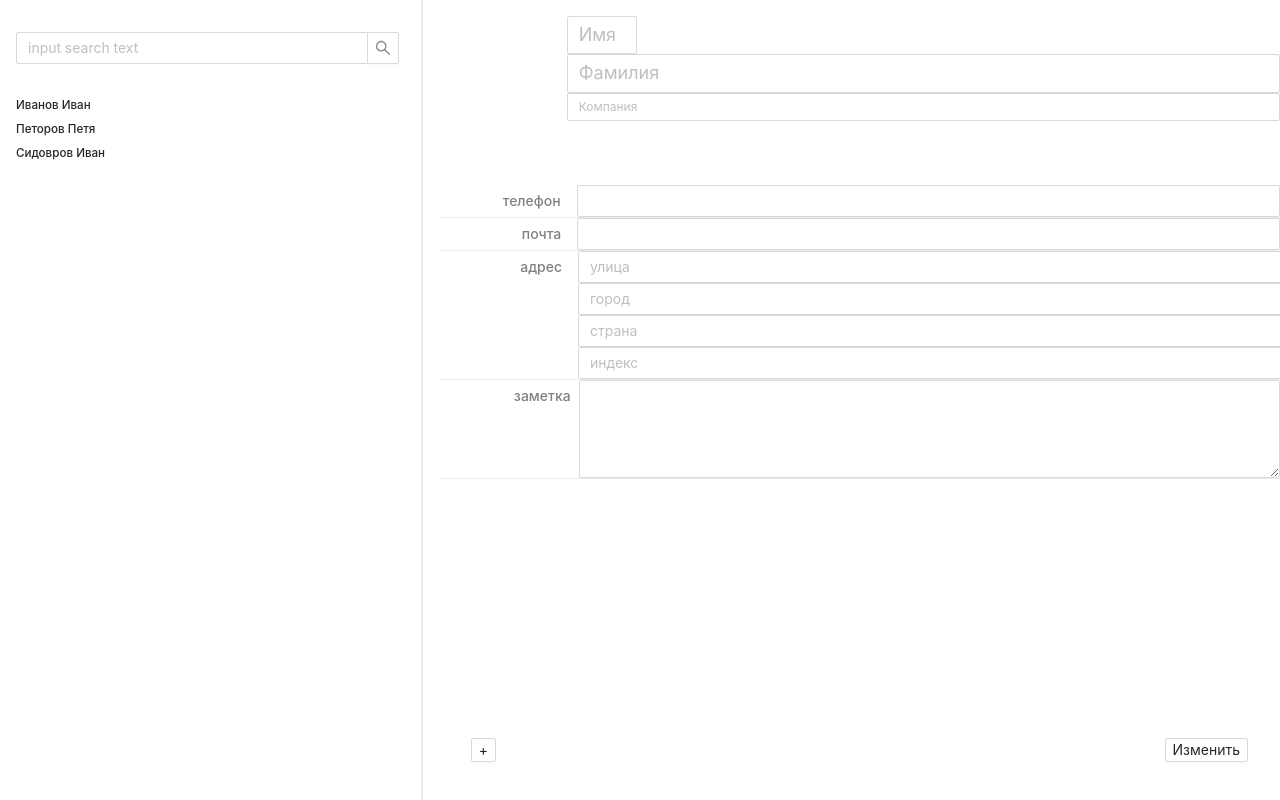
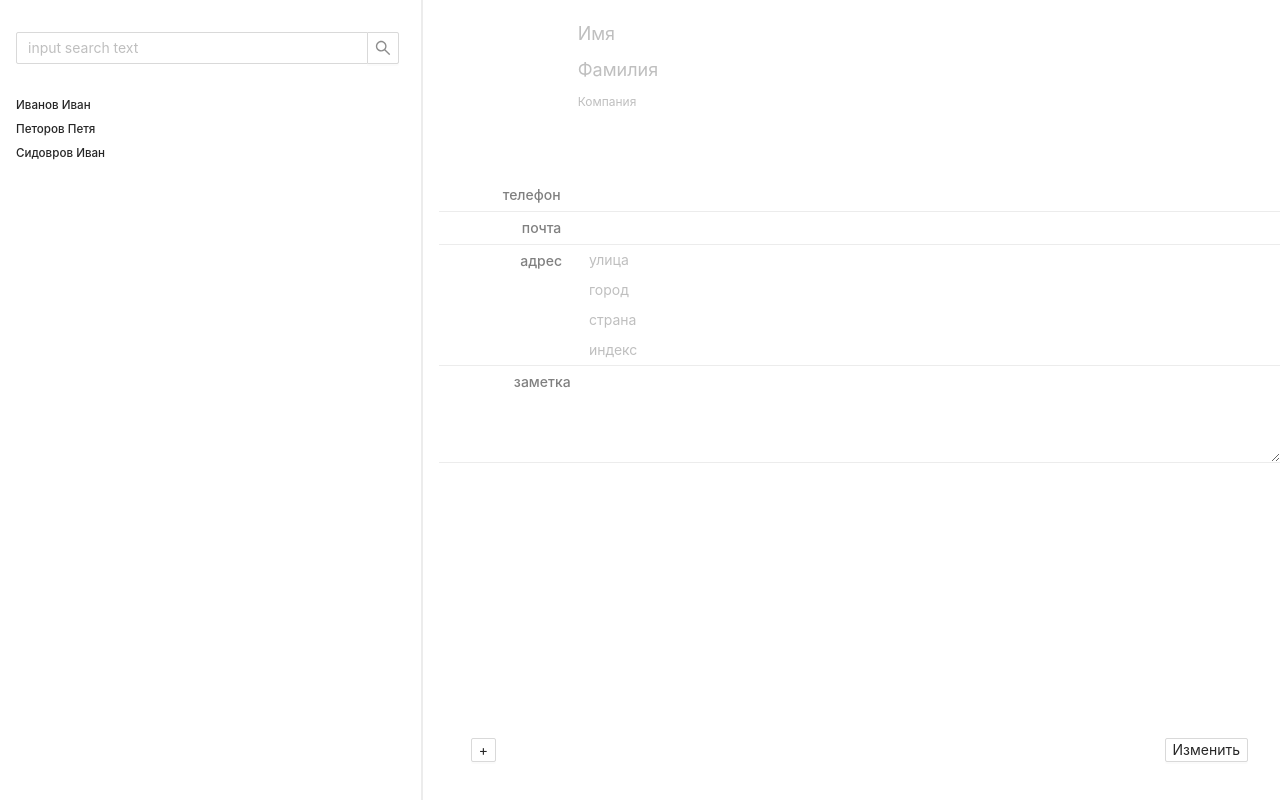
Before and after one commit to Kasmasov/contacts, a React (Create React App) app: page / in a window 1280 px wide. Built offline with nearby package versions, Linux system fonts and the light colour scheme.

Commit message:
add border to all component to Card page

```diff
--- a/src/component/ContactCard.tsx
+++ b/src/component/ContactCard.tsx
@@ -1,61 +1,123 @@
 import React, { FC, useCallback, useState } from 'react';
 import { Button, Input } from 'antd'
 import './ContactForm.css'
-import { RecordWithTtl } from 'dns';
 
 export const ContactCard: FC = () => {
 
   const {TextArea} = Input;
 
-  const [bordered, setBordered] = useState<boolean>(true);
   const [firstName, setFirstName] = useState<string>('');
+  const [borderFirstName, setBorderedFirstName] = useState<boolean>(false);
   const [lastName, setLastName] = useState<string>('');
+  const [borderLastName, setBorderLasName] = useState<boolean>(false);
   const [company, setCompany] = useState<string>('');
+  const [borderCompany, setBorderCompany] = useState<boolean>(false);
   const [phone, setPhone] = useState<string>('');
-  const [email, setEmail] = useState<string>('')
-  const [street, setStreet] = useState<string>('')
-  const [city, setCity] = useState<string>('')
-  const [country, setCountry] = useState<string>('')
-  const [zipcode, setZipCode] = useState<string>('')
-  const [note, setNote] = useState<string>('')
+  const [borderPhone, setBorderPhone] = useState<boolean>(false);
+  const [email, setEmail] = useState<string>('');
+  const [borderEmail, setBorderEmail] = useState<boolean>(false);
+  const [street, setStreet] = useState<string>('');
+  const [borderStreet, setBorderStreet] = useState<boolean>(false);
+  const [city, setCity] = useState<string>('');
+  const [borderCity, setBorderCity] = useState<boolean>(false);
+  const [country, setCountry] = useState<string>('');
+  const [borderCountry, setBorderCountry] = useState<boolean>(false)
+  const [zipcode, setZipCode] = useState<string>('');
+  const [borderZipcode, setBorderZipcode] = useState<boolean>(false)
+  const [note, setNote] = useState<string>('');
+  const [borderNote, setBorderNote] = useState<boolean>(false)
 
 
   const handleChangeFirstName = useCallback((value:string): void => {
-    setFirstName(value)
+    setFirstName(value);
   },[setFirstName]);
   const handleChangeLastName = useCallback((value:string):void => {
     setLastName(value)
   },[setLastName]);
   const handleChangeCompany = useCallback((value:string): void => {
-    setCompany(value)
+    setCompany(value);
   },[setCompany])
   const handleChangePhone = useCallback((value:string): void => {
-    setPhone(value)
+    setPhone(value);
   },[setPhone])
   const handleChangeEmail = useCallback((value:string): void => {
-    setEmail(value)
+    setEmail(value);
   },[setEmail])
   const handleChangeStreet = useCallback((value:string): void => {
-    setStreet(value)
+    setStreet(value);
   },[setStreet])
   const handleChangeCity = useCallback((value:string): void => {
-    setCity(value)
+    setCity(value);
   },[setCity])
   const handleChangeCountry = useCallback((value:string): void => {
-    setCountry(value)
+    setCountry(value);
   },[setCountry])
   const handleChangeZipcode = useCallback((value: string): void => {
-    setZipCode(value)
+    setZipCode(value);
   }, [setZipCode])
   const handleChangeNote = useCallback((value:string): void => {
-    setNote(value)
+    setNote(value);
   },[setNote])
-  const isBordered = useCallback((target: EventTarget): void => {
-    console.log(target)
-  },[])
-  const notBordered = useCallback((): void => {
-    setBordered(false)
-  },[])
+  const addBorderFirstName = useCallback((): void => {
+    setBorderedFirstName(true);
+  },[setBorderedFirstName])
+  const deleteBorderFirstName = useCallback((): void => {
+    setBorderedFirstName(false);
+  },[setBorderedFirstName])
+  const addBorderLastName = useCallback(():void => {
+    setBorderLasName(true);
+  },[setBorderLasName])
+  const deleteBorderLastName = useCallback(():void => {
+    setBorderLasName(false);
+  }, [])
+  const addBorderCompany = useCallback((): void => {
+    setBorderCompany(true);
+  },[setBorderCompany])
+  const deleteBorderCompany = useCallback((): void => {
+    setBorderCompany(false);
+  },[setBorderCompany])
+  const addBorderPhone = useCallback((): void => {
+    setBorderPhone(true);
+  },[setBorderPhone])
+  const deleteBorderPhone = useCallback(():void => {
+    setBorderPhone(false);
+  },[setBorderPhone])
+  const addBorderEmail = useCallback((): void => {
+    setBorderEmail(true);
+  },[setBorderEmail])
+  const deleteBorderEmail = useCallback((): void => {
+    setBorderEmail(false);
+  },[setBorderEmail])
+  const addBorderStreet = useCallback((): void => {
+    setBorderStreet(true);
+  },[setBorderStreet])
+  const deleteBorderStreet = useCallback((): void => {
+    setBorderStreet(false);
+  },[setBorderStreet])
+  const addBorderCity = useCallback((): void => {
+    setBorderCity(true);
+  },[setBorderCity])
+  const deleteBorderCity = useCallback((): void => {
+    setBorderCity(false);
+  },[setBorderCity])
+  const addBorderCountry = useCallback((): void => {
+    setBorderCountry(true);
+  },[setBorderCountry])
+  const deleteBorderCountry = useCallback((): void => {
+    setBorderCountry(false);
+  },[setBorderCountry])
+  const addBorderZipcode = useCallback((): void => {
+    setBorderZipcode(true);
+  },[setBorderZipcode])
+  const deleteBorderZipcode = useCallback((): void => {
+    setBorderZipcode(false);
+  },[setBorderZipcode])
+  const addBorderNote = useCallback((): void => {
+    setBorderNote(true);
+  },[setBorderNote])
+  const deleteBorderNote = useCallback((): void => {
+    setBorderNote(false);
+  },[setBorderNote])
 
 
   return (
@@ -65,37 +127,40 @@ export const ContactCard: FC = () => {
           type='text'
           value={firstName}
           placeholder ='Имя'
-          bordered={bordered}
+          bordered={borderFirstName}
           style={{
             fontSize: '18px',
             fontWeight: 'normal',
             width: firstName.length > 5 ? `${firstName.length * 12}px` : '70px'
           }}
           onChange={(({target}) => {handleChangeFirstName(target.value)})}
-          onClick={(({target}) => isBordered(target))}
-          onBlur={notBordered}
-
+          onClick={addBorderFirstName}
+          onBlur={deleteBorderFirstName}
           />
           <Input
             type='text'
             value={lastName}
-            bordered={bordered}
+            bordered={borderLastName}
             placeholder='Фамилия'
             style={{
               fontSize:'18px',
               fontWeight:'normal'
             }}
            onChange={(({target}) => {handleChangeLastName (target.value)})}
+           onClick={addBorderLastName}
+           onBlur={deleteBorderLastName}
           />
           <Input
             type='text'
             value={company}
-            bordered={bordered}
+            bordered={borderCompany}
             placeholder='Компания'
             style={{
               fontSize:'12px'
             }}
             onChange={(({target}) => {handleChangeCompany(target.value)})}
+            onClick={addBorderCompany}
+            onBlur={deleteBorderCompany}
           />
         </div>
         <div className='main-contact-card'>
@@ -113,12 +178,14 @@ export const ContactCard: FC = () => {
           <Input
              type='text'
              value={phone}
-             bordered={bordered}
+             bordered={borderPhone}
              style={{
                fontSize:'12px',
                marginLeft:'1rem'
               }}
               onChange={(({target}) => {handleChangePhone(target.value)})}
+              onClick={addBorderPhone}
+              onBlur={deleteBorderPhone}
           />
           </div>
           <div
@@ -138,12 +205,14 @@ export const ContactCard: FC = () => {
             <Input
              type='text'
              value={email}
-             bordered={bordered}
+             bordered={borderEmail}
              style={{
               fontSize:'12px',
               marginLeft:'1rem'
              }}
              onChange={(({target}) => handleChangeEmail(target.value))}
+             onClick={addBorderEmail}
+             onBlur={deleteBorderEmail}
             />
           </div>
           <div
@@ -163,43 +232,51 @@ export const ContactCard: FC = () => {
             <div>
               <Input
                type='text'
-               bordered={bordered}
+               bordered={borderStreet}
                placeholder='улица'
                style={{
                 marginLeft:'1rem'
                }}
                value={street}
                onChange={(({target}) => handleChangeStreet(target.value))}
+               onClick={addBorderStreet}
+               onBlur={deleteBorderStreet}
               />
               <Input
                type='text'
-               bordered={bordered}
+               bordered={borderCity}
                placeholder='город'
                style={{
                 marginLeft:'1rem'
                }}
                value={city}
                onChange={(({target}) => handleChangeCity(target.value))}
+               onClick={addBorderCity}
+               onBlur={deleteBorderCity}
                />
                <Input
                 type='text'
-                bordered={bordered}
+                bordered={borderCountry}
                 placeholder='страна'
                 style={{
                   marginLeft:'1rem'
                 }}
                 value={country}
                 onChange={(({target}) => handleChangeCountry(target.value))}
+                onClick={addBorderCountry}
+                onBlur={deleteBorderCountry}
                />
                <Input
                 type='text'
                 placeholder='индекс'
-                bordered={bordered}
+                bordered={borderZipcode}
                 style={{
                   marginLeft:'1rem'
                 }}
                 value={zipcode}
                 onChange={(({target}) => handleChangeZipcode(target.value))}
+                onClick={addBorderZipcode}
+                onBlur={deleteBorderZipcode}
                />
             </div>
           </div>
@@ -218,13 +295,15 @@ export const ContactCard: FC = () => {
                 заметка
               </h4>
               <TextArea
-               bordered={bordered}
+               bordered={borderNote}
                rows={4}
                style={{
                 marginLeft:'.5rem'
                }}
                value={note}
                onChange={(({target}) => handleChangeNote(target.value))}
+               onClick={addBorderNote}
+               onBlur={deleteBorderNote}
               />
             </div>
        </div>
```
